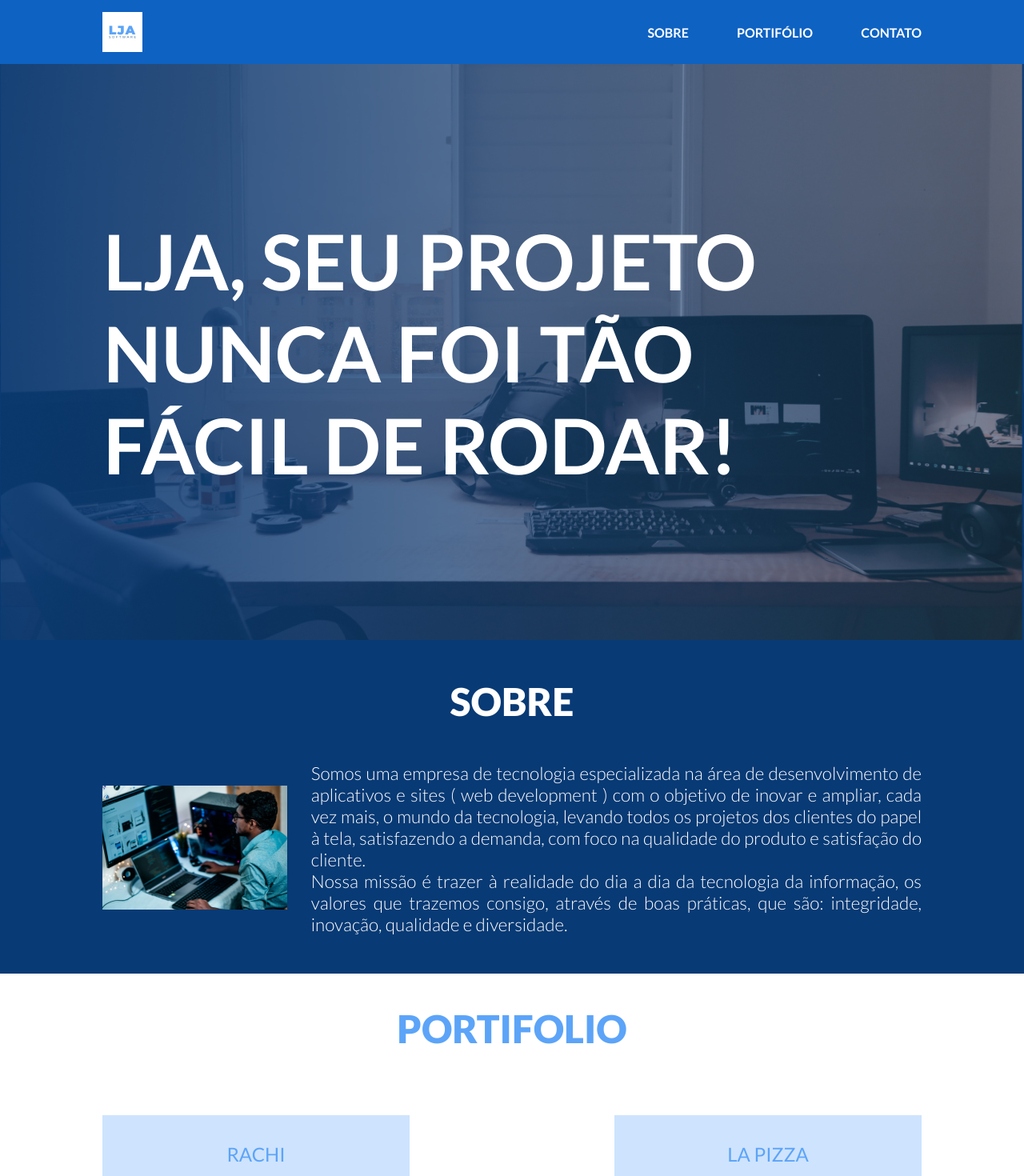
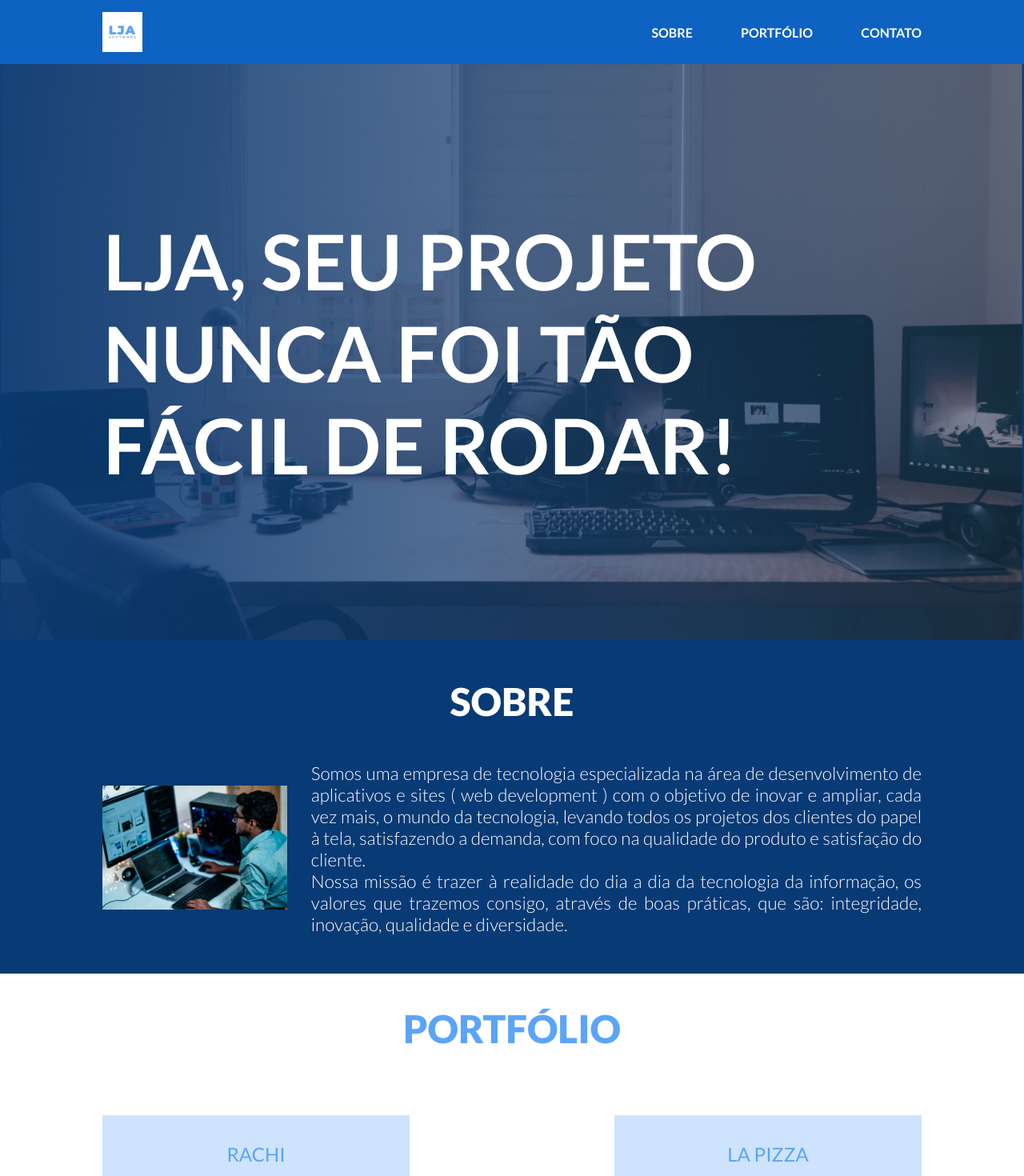
Before and after one commit to LJASoftware/LJASoftware, a Next.js app in the folder ljasoftware/: page / in a window 1280 px wide. Shown: the top 1470 px of the page at 80% size. Built offline with nearby package versions, Linux system fonts and the light colour scheme.

Commit message:
Corrigindo a escrita das palavras "portfólio" no site

```diff
--- a/ljasoftware/components/Header/Header.component.jsx
+++ b/ljasoftware/components/Header/Header.component.jsx
@@ -13,7 +13,7 @@ export function Header() {
 
     <ul>
       <li><a href='#'>SOBRE</a></li>
-      <li><a href='#'>PORTIFÓLIO</a></li>
+      <li><a href='#'>PORTFÓLIO</a></li>
       <li><a href='#'>CONTATO</a></li>
     </ul>
 
--- a/ljasoftware/components/Main/Main.component.jsx
+++ b/ljasoftware/components/Main/Main.component.jsx
@@ -1,12 +1,12 @@
 import styles from './Main.style.module.css'
-import { Portifolio, Slogan, Sobre, Contato } from '..'
+import { Portfolio, Slogan, Sobre, Contato } from '..'
 
 export function Main() {
   return (
     <main>
       <Slogan />
       <Sobre />
-      <Portifolio />
+      <Portfolio />
       <Contato />
     </main>
   )
--- a/ljasoftware/components/Portifolio/Portifolio.component.jsx
+++ b/ljasoftware/components/Portfolio/Portfolio.component.jsx
@@ -1,9 +1,9 @@
 import { useEffect, useState } from 'react'
 import { Projeto } from '..'
 import axios from 'axios'
-import styles from './Portifolio.style.module.css'
+import styles from './Portfolio.style.module.css'
 
-export function Portifolio() {
+export function Portfolio() {
   const [projetos, setProjetos] = useState([])
 
   useEffect(() => {
@@ -22,7 +22,7 @@ export function Portifolio() {
 
   return (
     <section className={styles.portifolio}>
-      <h2>PORTIFOLIO</h2>
+      <h2>PORTFÓLIO</h2>
       <ul className={styles.projetos__container}>
         {projetos.map(projeto => {
           return (
--- a/ljasoftware/components/index.js
+++ b/ljasoftware/components/index.js
@@ -3,6 +3,6 @@ export * from './Main/Main.component'
 export * from './Footer/Footer.component'
 export * from './Slogan/Slogan.component'
 export * from './Sobre/Sobre.component'
-export * from './Portifolio/Portifolio.component'
+export * from './Portfolio/Portfolio.component'
 export * from './Projeto/Projeto.component'
 export * from './Contato/Contato.component'
```
Also changed, not shown: ljasoftware/components/Portfolio/Portfolio.style.module.css (renamed from ljasoftware/components/Portifolio/Portifolio.style.module.css).
